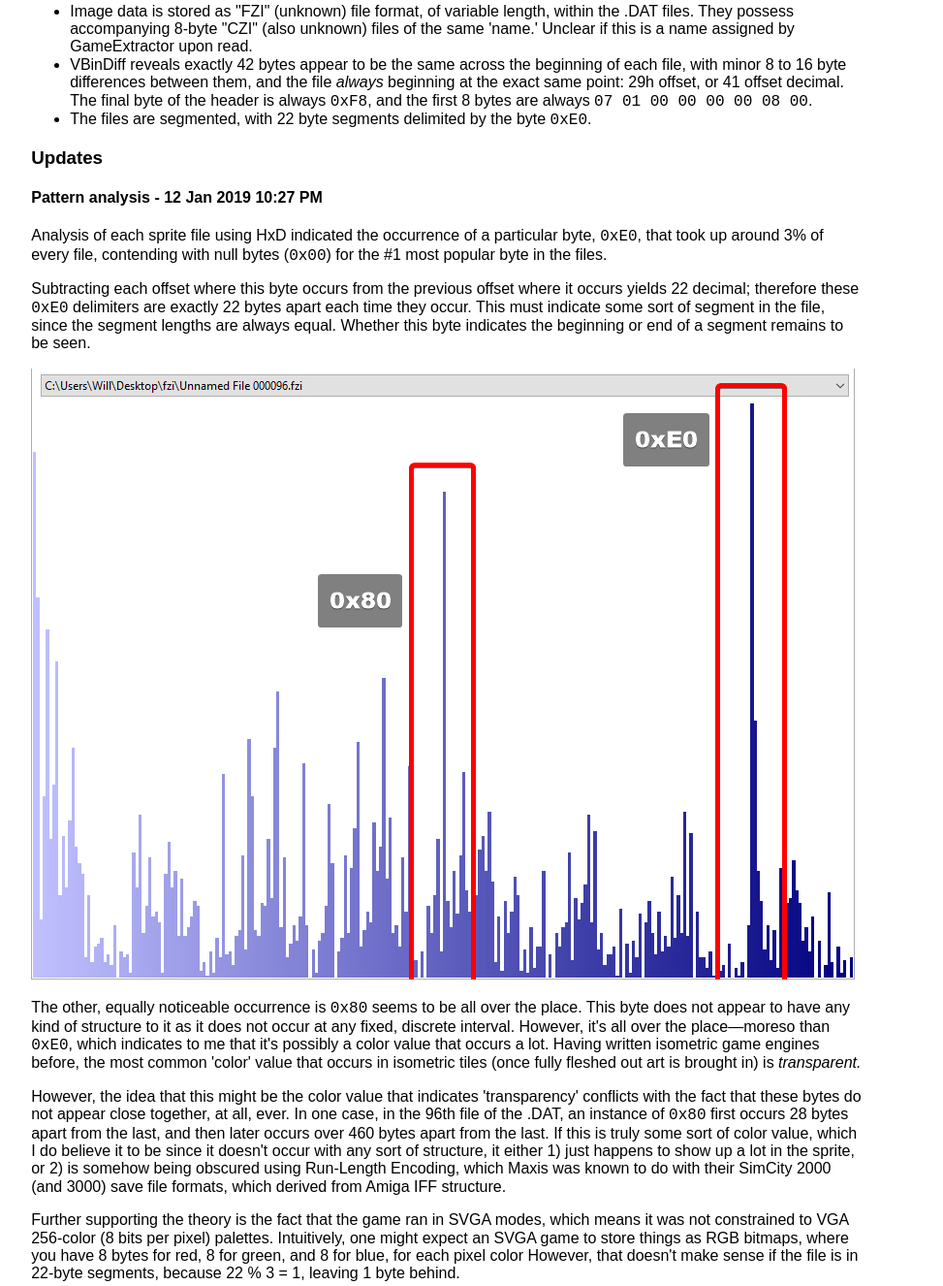
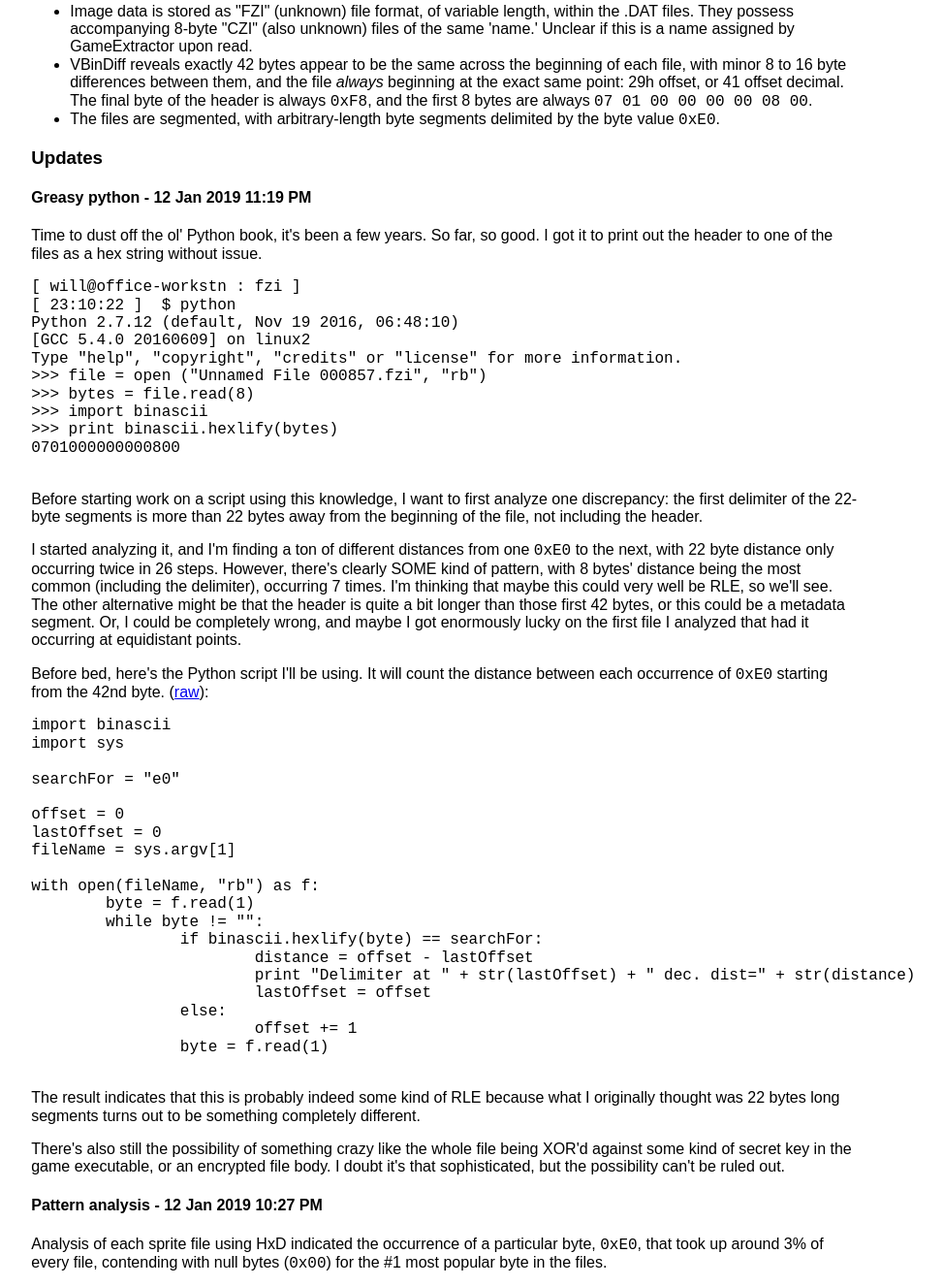
Before and after one commit to luciditee/luciditee.github.io, a plain HTML site: page simcity.html in a window 1280 px wide. Shown: the part 295-1621 px from the top of the page at 97% size, without its empty margins (179-1152 px from the left). Drawn offline with nearby package versions, Linux system fonts and the light colour scheme.

Commit message:
first python script

```diff
--- a/simcity.html
+++ b/simcity.html
@@ -27,9 +27,52 @@
 		<ul>
 			<li>Image data is stored as "FZI" (unknown) file format, of variable length, within the .DAT files. They possess accompanying 8-byte "CZI" (also unknown) files of the same 'name.' Unclear if this is a name assigned by GameExtractor upon read.</li>
 			<li>VBinDiff reveals exactly 42 bytes appear to be the same across the beginning of each file, with minor 8 to 16 byte differences between them, and the file <em>always</em> beginning at the exact same point: 29h offset, or 41 offset decimal.  The final byte of the header is always <code>0xF8</code>, and the first 8 bytes are always <code>07 01 00 00 00 00 08 00</code>.</li>
-			<li>The files are segmented, with 22 byte segments delimited by the byte <code>0xE0</code>.</li>
+			<li>The files are segmented, with arbitrary-length byte segments delimited by the byte value <code>0xE0</code>.</li>
 		</ul>
 		<h3>Updates</h3>
+		<div class="incremental-update">
+			<h4>Greasy python - 12 Jan 2019 11:19 PM</h4>
+			<p>Time to dust off the ol' Python book, it's been a few years.  So far, so good.  I got it to print out the header to one of the files as a hex string without issue.</p>
+			<pre>
+[ will@office-workstn : fzi ]
+[ 23:10:22 ]  $ python
+Python 2.7.12 (default, Nov 19 2016, 06:48:10)
+[GCC 5.4.0 20160609] on linux2
+Type "help", "copyright", "credits" or "license" for more information.
+>>> file = open ("Unnamed File 000857.fzi", "rb")
+>>> bytes = file.read(8)
+>>> import binascii
+>>> print binascii.hexlify(bytes)
+0701000000000800
+			</pre>
+			<p>Before starting work on a script using this knowledge, I want to first analyze one discrepancy: the first delimiter of the 22-byte segments is more than 22 bytes away from the beginning of the file, not including the header.</p>
+			<p>I started analyzing it, and I'm finding a ton of different distances from one <code>0xE0</code> to the next, with 22 byte distance only occurring twice in 26 steps.  However, there's clearly SOME kind of pattern, with 8 bytes' distance being the most common (including the delimiter), occurring 7 times.  I'm thinking that maybe this could very well be RLE, so we'll see.  The other alternative might be that the header is quite a bit longer than those first 42 bytes, or this could be a metadata segment.  Or, I could be completely wrong, and maybe I got enormously lucky on the first file I analyzed that had it occurring at equidistant points.</p>
+			<p>Before bed, here's the Python script I'll be using.  It will count the distance between each occurrence of <code>0xE0</code> starting from the 42nd byte. (<a href="./simcity/e0count.py">raw</a>):</p>
+			<pre>
+import binascii
+import sys
+
+searchFor = "e0"
+
+offset = 0
+lastOffset = 0
+fileName = sys.argv[1]
+
+with open(fileName, "rb") as f:
+	byte = f.read(1)
+	while byte != "":
+		if binascii.hexlify(byte) == searchFor:
+			distance = offset - lastOffset
+			print "Delimiter at " + str(lastOffset) + " dec. dist=" + str(distance)
+			lastOffset = offset
+		else:
+			offset += 1
+		byte = f.read(1)
+			</pre>
+			<p>The result indicates that this is probably indeed some kind of RLE because what I originally thought was 22 bytes long segments turns out to be something completely different.</p>
+			<p>There's also still the possibility of something crazy like the whole file being XOR'd against some kind of secret key in the game executable, or an encrypted file body.  I doubt it's that sophisticated, but the possibility can't be ruled out.</p>
+		</div>
+
 		<div class="incremental-update">
 			<h4>Pattern analysis - 12 Jan 2019 10:27 PM</h4>
 			<p>Analysis of each sprite file using HxD indicated the occurrence of a particular byte, <code>0xE0</code>, that took up around 3% of every file, contending with null bytes (<code>0x00</code>) for the #1 most popular byte in the files.</p>
```
Also changed, not shown: 1 other file.
